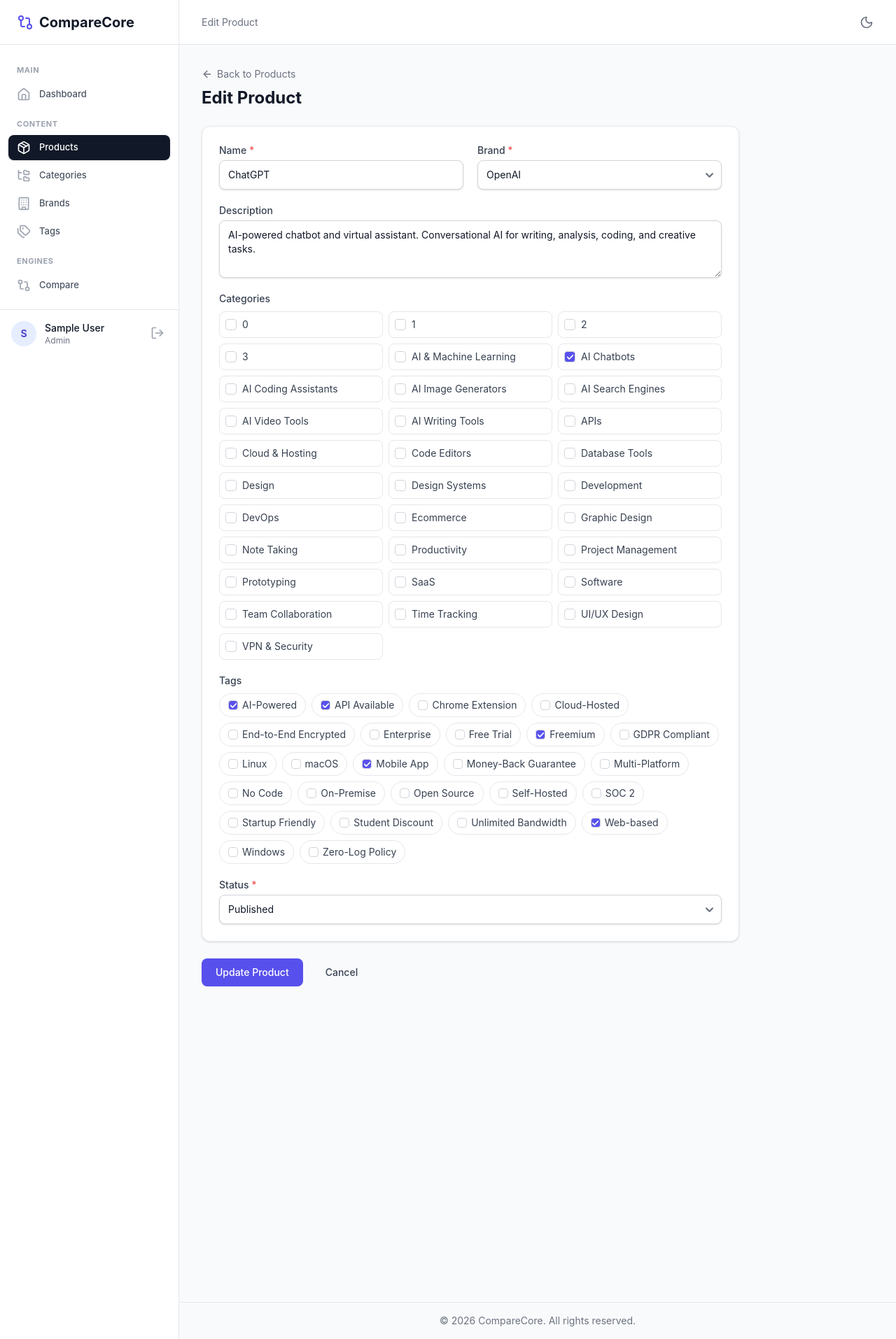
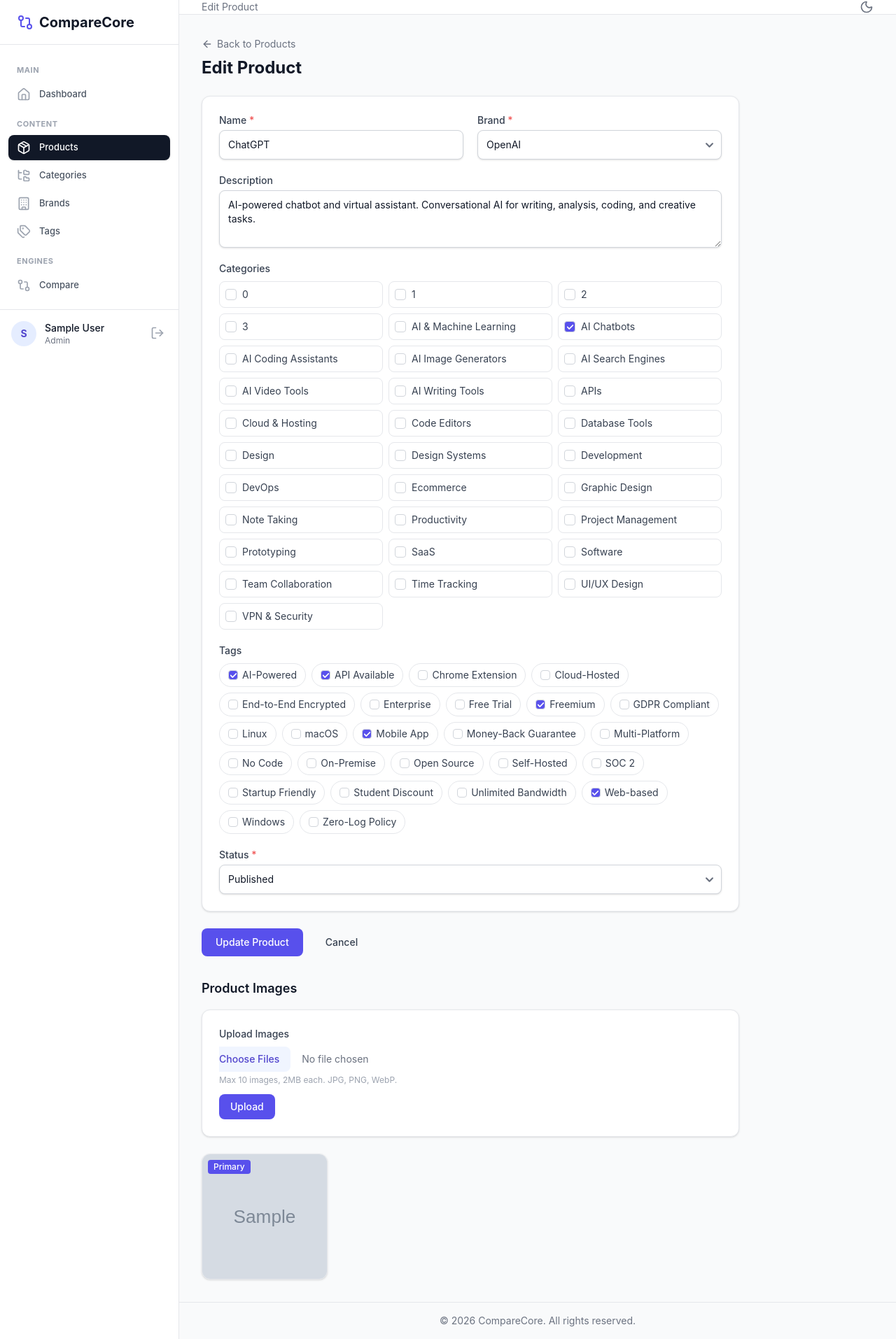
Before and after one commit to fazleyrabby/comparecore, a Laravel app: page /admin/products/1/edit in a window 1280 px wide. Shown: the whole page at 70% size. Run offline with Laravel 12, Linux system fonts and the light colour scheme; a user stored in the database is signed in; data comes from the database, SQL or seed files in the repository; tables that the repository leaves empty hold one stand-in row (values such as "Sample post"); grey boxes marked "Sample" are stand-in pictures; style sheets or scripts are compiled from the project's sources; some libraries are stand-ins or nearby versions; some web fonts are replaced.

Commit message:
feat: product images - upload, manage, display on public pages

```diff
--- a/app/Http/Controllers/Admin/ProductController.php
+++ b/app/Http/Controllers/Admin/ProductController.php
@@ -58,6 +58,17 @@ class ProductController extends Controller
         $product->categories()->sync($categories);
         $product->tags()->sync($tags);
 
+        if ($request->hasFile('images')) {
+            foreach ($request->file('images') as $index => $file) {
+                $path = $file->store('products', 'public');
+                $product->images()->create([
+                    'image_path' => $path,
+                    'is_primary' => $index === 0,
+                    'sort_order' => $index,
+                ]);
+            }
+        }
+
         return redirect()->route('admin.products.index')->with('success', 'Product created.');
     }
 
--- a/resources/views/admin/products/edit.blade.php
+++ b/resources/views/admin/products/edit.blade.php
@@ -90,4 +90,64 @@
         <a href="{{ route('admin.products.index') }}" class="px-5 py-2.5 text-gray-700 text-sm font-medium rounded-lg hover:bg-gray-100 dark:text-gray-300 dark:hover:bg-gray-800 transition-colors">Cancel</a>
     </div>
 </form>
+
+{{-- Image Management --}}
+<div class="mt-8 max-w-3xl">
+    <h3 class="text-lg font-semibold text-gray-900 dark:text-white mb-4">Product Images</h3>
+
+    @if(session('success'))
+    <div class="mb-4 p-4 bg-green-50 border border-green-200 rounded-lg text-sm text-green-800 dark:bg-green-900/20 dark:border-green-800 dark:text-green-300">
+        {{ session('success') }}
+    </div>
+    @endif
+
+    {{-- Upload Form --}}
+    <form action="{{ route('admin.products.images.store', $product) }}" method="POST" enctype="multipart/form-data" class="mb-6">
+        @csrf
+        <div class="bg-white border border-gray-200 rounded-xl shadow-sm dark:bg-gray-900 dark:border-gray-800 p-6">
+            <label class="block text-sm font-medium text-gray-700 dark:text-gray-300 mb-2">Upload Images</label>
+            <input type="file" name="images[]" multiple accept="image/*"
+                class="block w-full text-sm text-gray-500 file:mr-4 file:py-2 file:px-4 file:rounded-lg file:border-0 file:text-sm file:font-medium file:bg-indigo-50 file:text-indigo-700 hover:file:bg-indigo-100 dark:file:bg-indigo-900/30 dark:file:text-indigo-400">
+            <p class="mt-1 text-xs text-gray-400">Max 10 images, 2MB each. JPG, PNG, WebP.</p>
+            <button type="submit" class="mt-3 px-4 py-2 bg-indigo-600 text-white text-sm font-medium rounded-lg hover:bg-indigo-700 transition-colors">Upload</button>
+        </div>
+    </form>
+
+    {{-- Existing Images --}}
+    @if($product->images->count())
+    <div class="grid grid-cols-2 sm:grid-cols-4 gap-4">
+        @foreach($product->images as $image)
+        <div class="relative group bg-white border border-gray-200 rounded-xl overflow-hidden shadow-sm dark:bg-gray-900 dark:border-gray-800">
+            <div class="aspect-square">
+                <img src="{{ Storage::disk('public')->url($image->image_path) }}" alt="" class="w-full h-full object-cover">
+            </div>
+            @if($image->is_primary)
+            <span class="absolute top-2 left-2 px-2 py-0.5 bg-indigo-600 text-white text-xs font-medium rounded">Primary</span>
+            @endif
+            <div class="absolute top-2 right-2 opacity-0 group-hover:opacity-100 transition-opacity flex gap-1">
+                @unless($image->is_primary)
+                <form action="{{ route('admin.products.images.primary', [$product, $image]) }}" method="POST">
+                    @csrf
+                    <button type="submit" class="p-1.5 bg-white/90 dark:bg-gray-800/90 rounded-lg hover:bg-white dark:hover:bg-gray-800 transition-colors" title="Set primary">
+                        <i data-lucide="star" class="w-3.5 h-3.5 text-amber-500"></i>
+                    </button>
+                </form>
+                @endunless
+                <form action="{{ route('admin.products.images.destroy', [$product, $image]) }}" method="POST" onsubmit="return confirm('Delete this image?')">
+                    @csrf @method('DELETE')
+                    <button type="submit" class="p-1.5 bg-white/90 dark:bg-gray-800/90 rounded-lg hover:bg-white dark:hover:bg-gray-800 transition-colors" title="Delete">
+                        <i data-lucide="trash-2" class="w-3.5 h-3.5 text-red-500"></i>
+                    </button>
+                </form>
+            </div>
+        </div>
+        @endforeach
+    </div>
+    @else
+    <div class="text-center py-8 bg-white border border-gray-200 rounded-xl dark:bg-gray-900 dark:border-gray-800">
+        <i data-lucide="image" class="w-8 h-8 text-gray-400 mx-auto mb-2"></i>
+        <p class="text-sm text-gray-500 dark:text-gray-400">No images yet. Upload some above.</p>
+    </div>
+    @endif
+</div>
 @endsection
--- a/routes/web.php
+++ b/routes/web.php
@@ -4,6 +4,8 @@ use App\Http\Controllers\Admin\BrandController;
 use App\Http\Controllers\Admin\CategoryController as AdminCategoryController;
 use App\Http\Controllers\Admin\DashboardController;
 use App\Http\Controllers\Admin\ProductController as AdminProductController;
+use App\Http\Controllers\Admin\ProductImageController;
+use App\Http\Controllers\Admin\TagController;
 use App\Http\Controllers\Auth\LoginController;
 use App\Http\Controllers\CompareController;
 use App\Http\Controllers\CategoryController;
@@ -51,4 +53,9 @@ Route::middleware(['auth', 'admin'])->prefix('admin')->name('admin.')->group(fun
     Route::resource('brands', BrandController::class);
     Route::resource('categories', AdminCategoryController::class);
     Route::resource('products', AdminProductController::class);
+
+    Route::post('products/{product}/images', [ProductImageController::class, 'store'])->name('products.images.store');
+    Route::delete('products/{product}/images/{image}', [ProductImageController::class, 'destroy'])->name('products.images.destroy');
+    Route::post('products/{product}/images/{image}/primary', [ProductImageController::class, 'setPrimary'])->name('products.images.primary');
+    Route::post('products/{product}/images/reorder', [ProductImageController::class, 'reorder'])->name('products.images.reorder');
 });
```
Also changed, not shown: app/Http/Controllers/Admin/ProductImageController.php (added, +82 -0 lines), resources/views/admin/products/create.blade.php (+8 -1 lines), resources/views/public/products/index.blade.php (+7 -1 lines), resources/views/public/products/show.blade.php (+13 -0 lines).
